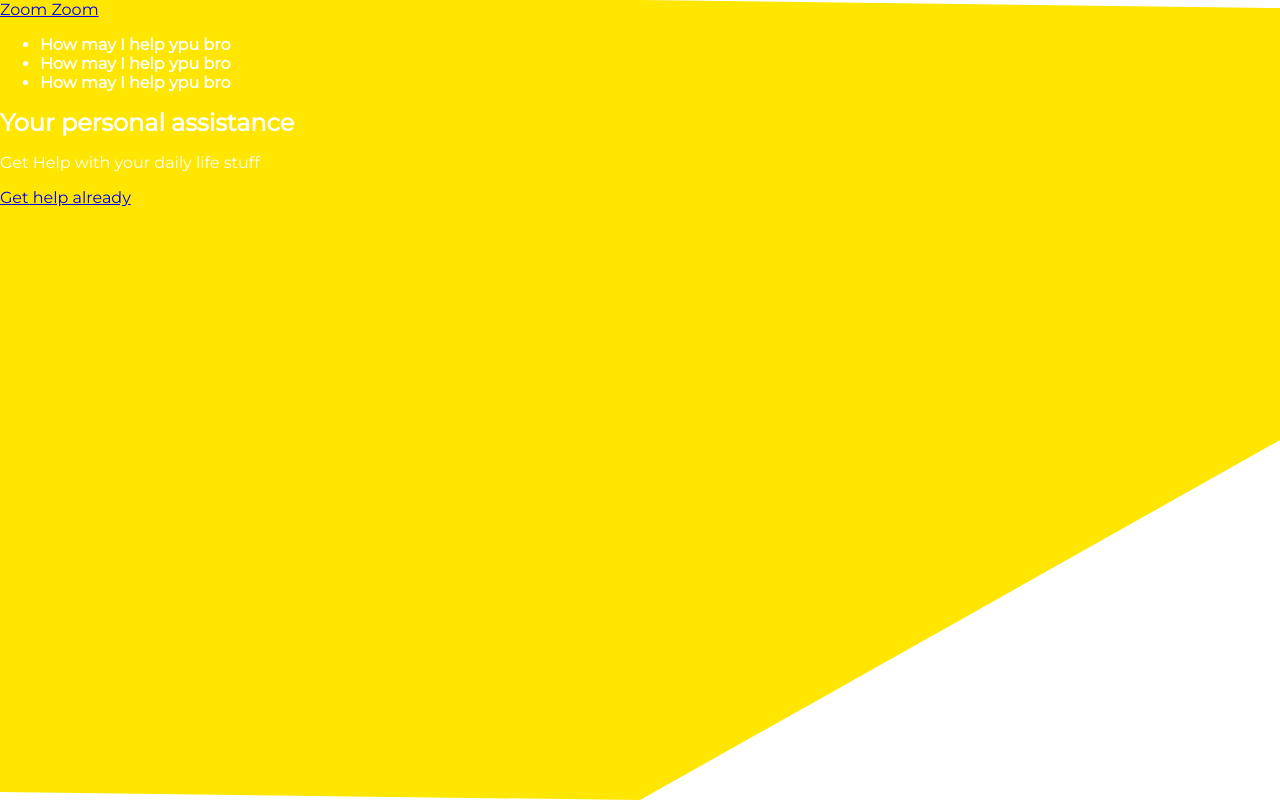
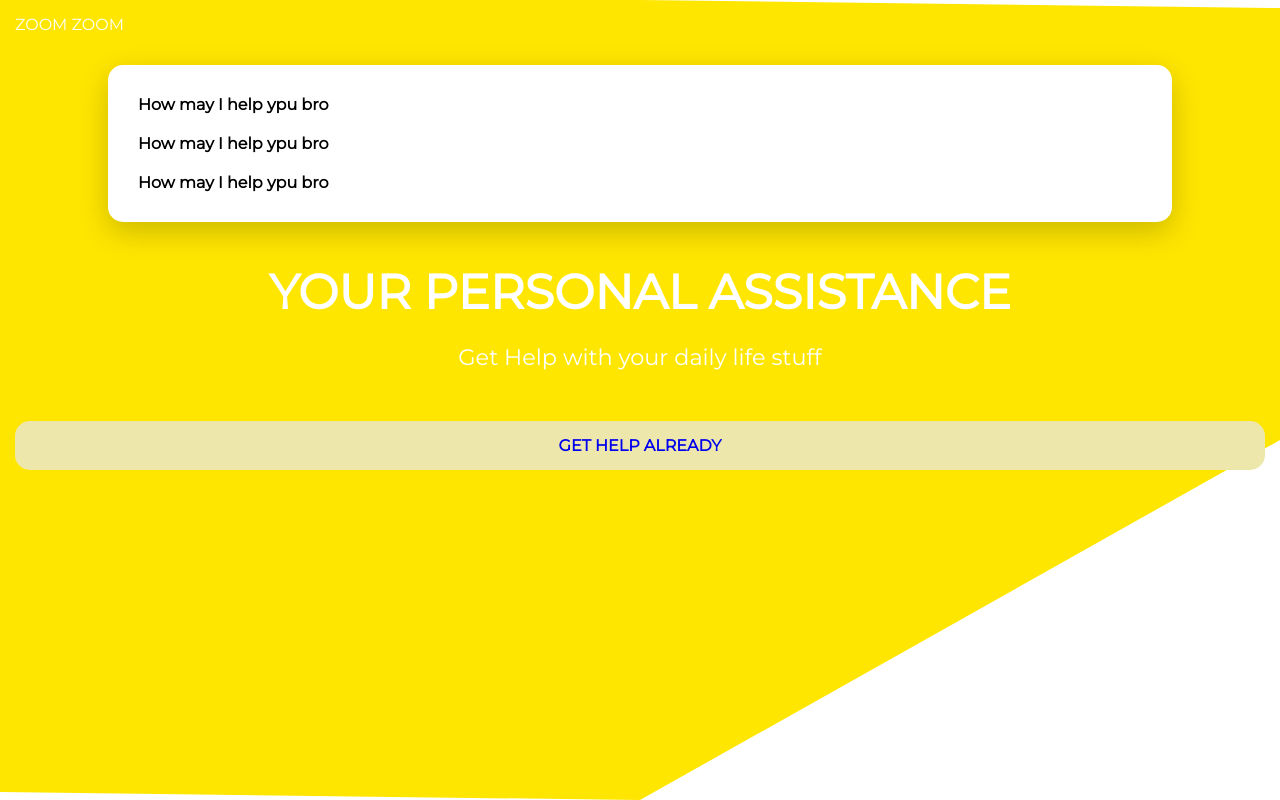
Before and after one commit to mabbasidesign/sass, a plain HTML site: page index.html in a window 1280 px wide. Drawn offline with Linux system fonts and the light colour scheme.

Commit message:
full up the basic sass

```diff
--- a/css/main.scss
+++ b/css/main.scss
@@ -1,9 +1,15 @@
 $myColor: #00ff80;
 $forGround: #fff;
+$padding: 15px;
+$borders: 15px;
 
 $colors: (
     primary: #ffe600,
-    Secondary: #ae00ff
+    primary-light: lighten (#ffe600, 40%),
+    primary-dark: darken (#ffe600, 40%),
+    accent: #eee7ab,
+    Secondary: #ae00ff,
+    Blackery: #000000,
 );
 
 @function colors($color-name){
@@ -32,4 +38,80 @@ body {
         position: absolute;
         z-index: -1;
     }
+
+    header a {
+        padding: $padding;
+        color: $forGround;
+        text-decoration: none;
+        display: block;
+        text-transform: uppercase;
+    }
 }
+
+
+main{
+
+    section#card{
+        background: $forGround;
+        color: colors(Blackery);
+        padding: 20px;
+        margin: 1em auto;
+        border-radius: $borders;
+        box-shadow: 0 10px 30px rgba(0, 0, 0, .2);
+        width: 80%;
+
+        ul{
+            list-style-type: none;
+            margin: 0; padding: 0;
+
+            li{
+                margin-bottom: 10px;
+
+                span{
+                    position: absolute;
+                    width: 30px;
+                    height: 30px;
+                    content: ' ';
+                    background-color: colors(primary-light);
+                    border-radius: 50%;
+                    margin-right: 10px;
+                }
+
+                strong{
+                    display: inline-block;
+                    margin-left: max(10px);
+                    margin-top: 10px
+                }
+            }
+        }
+    }
+
+    section#primary{
+        color: $forGround;
+        padding: $padding;
+        text-align: center;
+
+        h1{
+            font-size: 3em;
+            text-transform: uppercase;
+            margin-top: 10px;
+        }
+
+        p{
+            font-size: 1.4em;
+        }
+
+        a{
+            color: colors(primary-dark);
+            border-radius: $borders;
+            text-decoration: none;
+            text-transform: uppercase;
+            font-weight: bold;
+            background-color: colors(accent);
+            display: block;
+            text-align: center;
+            margin: 50px auto 0 auto;
+            padding: $padding;
+        }
+    }
+}
--- a/index.html
+++ b/index.html
@@ -9,11 +9,13 @@
     <link rel="stylesheet" href="css/main.css">
 </head>
 <body>
+
     <div id="bg"></div>
+
     <header><a href="#">Zoom Zoom</a></header>
+
     <main>
-
-        <section class="id">
+        <section id="card">
             <ul>
                <li>
                    <span></span>
```
Also changed, not shown: css/main.css, 1 other file.
